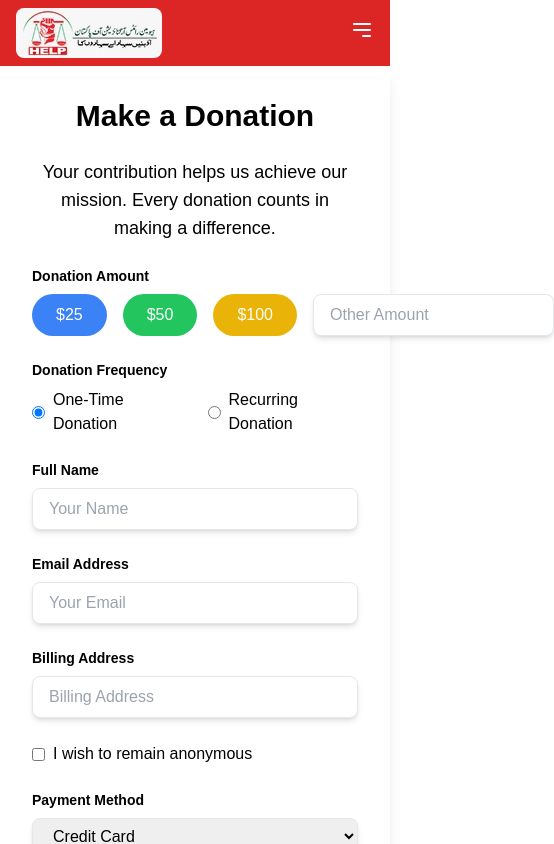
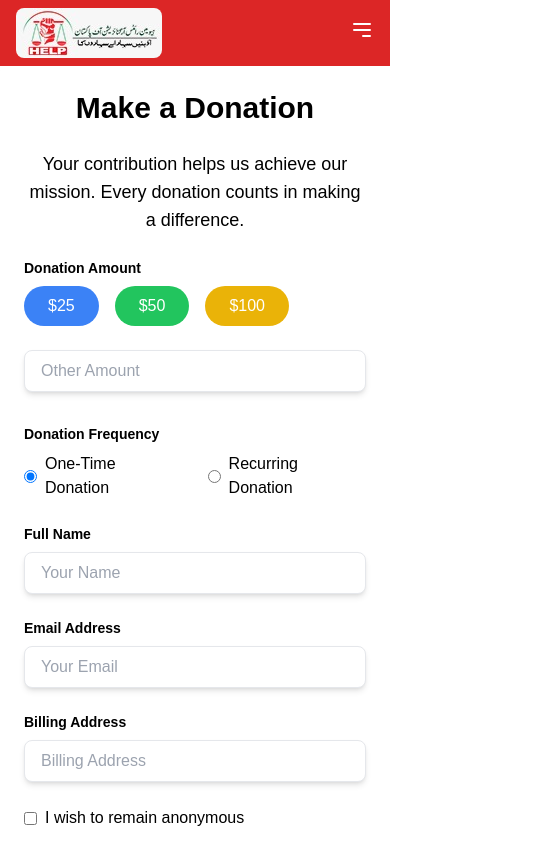
Before and after one commit to 786asifakbar/project, a React (Vite) app: page /donationForm in a window 390 px wide. Shown: the top 844 px of the page, 554 px wide, since content can reach past the window. Built offline with nearby package versions, Linux system fonts and the light colour scheme.

Commit message:
form responsive

```diff
--- a/src/pages/DonationForm.jsx
+++ b/src/pages/DonationForm.jsx
@@ -12,11 +12,11 @@ const DonationForm = () => {
   const handleSubmit = (e) => {
     e.preventDefault();
     alert(`Thank you for your donation of $${amount}`);
-    // Here you would typically handle payment processing or redirect to a payment gateway
+    // Handle payment gateway logic here
   };
 
   return (
-    <div className="max-w-4xl mx-auto bg-white p-8 rounded-lg shadow-lg">
+    <div className="max-w-4xl mx-auto bg-white p-6 sm:p-8 lg:p-12 rounded-lg shadow-lg">
       <h2 className="text-3xl font-bold mb-6 text-center text-black">Make a Donation</h2>
 
       <div className="mb-6">
@@ -29,17 +29,35 @@ const DonationForm = () => {
         {/* Donation Amount */}
         <div className="mb-6">
           <label htmlFor="amount" className="block text-sm font-semibold text-black mb-2">Donation Amount</label>
-          <div className="flex gap-4 justify-start">
-            <button type="button" className="px-6 py-2 bg-blue-500 text-white rounded-full hover:bg-blue-600 transition duration-300" onClick={() => setAmount(25)}>$25</button>
-            <button type="button" className="px-6 py-2 bg-green-500 text-white rounded-full hover:bg-green-600 transition duration-300" onClick={() => setAmount(50)}>$50</button>
-            <button type="button" className="px-6 py-2 bg-yellow-500 text-white rounded-full hover:bg-yellow-600 transition duration-300" onClick={() => setAmount(100)}>$100</button>
+          <div className="flex flex-wrap gap-4 justify-start">
+            <button
+              type="button"
+              className="px-6 py-2 bg-blue-500 text-white rounded-full hover:bg-blue-600 transition duration-300 mb-2 sm:mb-0"
+              onClick={() => setAmount(25)}
+            >
+              $25
+            </button>
+            <button
+              type="button"
+              className="px-6 py-2 bg-green-500 text-white rounded-full hover:bg-green-600 transition duration-300 mb-2 sm:mb-0"
+              onClick={() => setAmount(50)}
+            >
+              $50
+            </button>
+            <button
+              type="button"
+              className="px-6 py-2 bg-yellow-500 text-white rounded-full hover:bg-yellow-600 transition duration-300 mb-2 sm:mb-0"
+              onClick={() => setAmount(100)}
+            >
+              $100
+            </button>
             <input
               type="number"
               id="amount"
               value={amount}
               onChange={(e) => setAmount(e.target.value)}
               placeholder="Other Amount"
-              className="flex-1 px-4 py-2 border rounded-lg text-black shadow-md focus:outline-none focus:ring-2 focus:ring-blue-500"
+              className="flex-1 px-4 py-2 border rounded-lg text-black shadow-md focus:outline-none focus:ring-2 focus:ring-blue-500 mb-2 sm:mb-0"
             />
           </div>
         </div>
```
